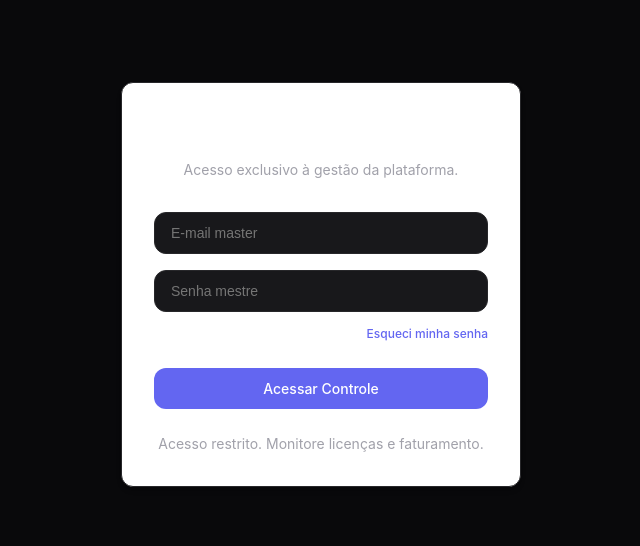
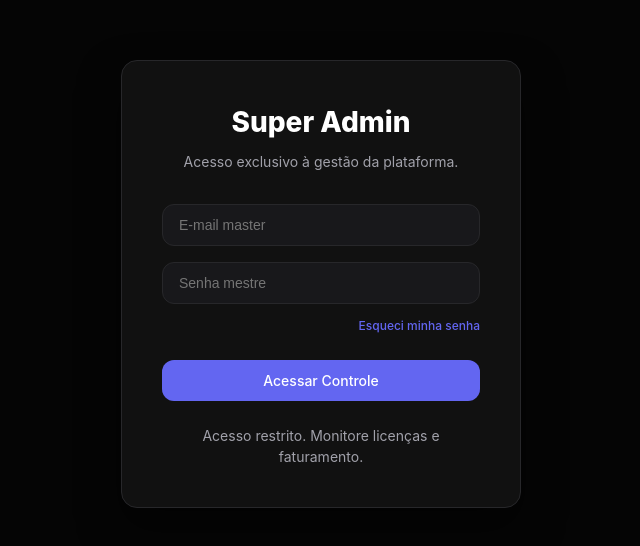
Before and after one commit to victorhamber/agendeae, a Next.js app: page /super-admin/login in a window 1280 px wide. Shown: the part 116-662 px from the top of the page, without its empty margins (319-959 px from the left). Built offline with nearby package versions, Linux system fonts and the light colour scheme.

Commit message:
fix: super admin login card background color

```diff
--- a/src/app/super-admin/login/page.tsx
+++ b/src/app/super-admin/login/page.tsx
@@ -4,9 +4,9 @@ import { loginSuperAdmin } from '@/app/actions/auth';
 
 export default function SuperAdminLogin() {
   return (
-    <div style={{ display: 'flex', minHeight: '100vh', alignItems: 'center', justifyContent: 'center', backgroundColor: '#09090b' }}>
-      <div className="glass" style={{ padding: '2rem', borderRadius: 'var(--radius)', width: '100%', maxWidth: '400px', textAlign: 'center', border: '1px solid #27272a' }}>
-        <h1 style={{ fontSize: '1.5rem', fontWeight: 'bold', marginBottom: '0.5rem', color: '#fff' }}>Super Admin</h1>
+    <div style={{ display: 'flex', minHeight: '100vh', alignItems: 'center', justifyContent: 'center', backgroundColor: '#050505' }}>
+      <div style={{ backgroundColor: '#111', padding: '2.5rem', borderRadius: '1rem', width: '100%', maxWidth: '400px', textAlign: 'center', border: '1px solid #27272a', boxShadow: '0 20px 40px rgba(0,0,0,0.5)' }}>
+        <h1 style={{ fontSize: '1.75rem', fontWeight: '800', marginBottom: '0.5rem', color: '#fff' }}>Super Admin</h1>
         <p style={{ color: '#a1a1aa', marginBottom: '2rem', fontSize: '0.875rem' }}>Acesso exclusivo à gestão da plataforma.</p>
 
         <form action={loginSuperAdmin} style={{ display: 'flex', flexDirection: 'column', gap: '1rem' }}>
```
